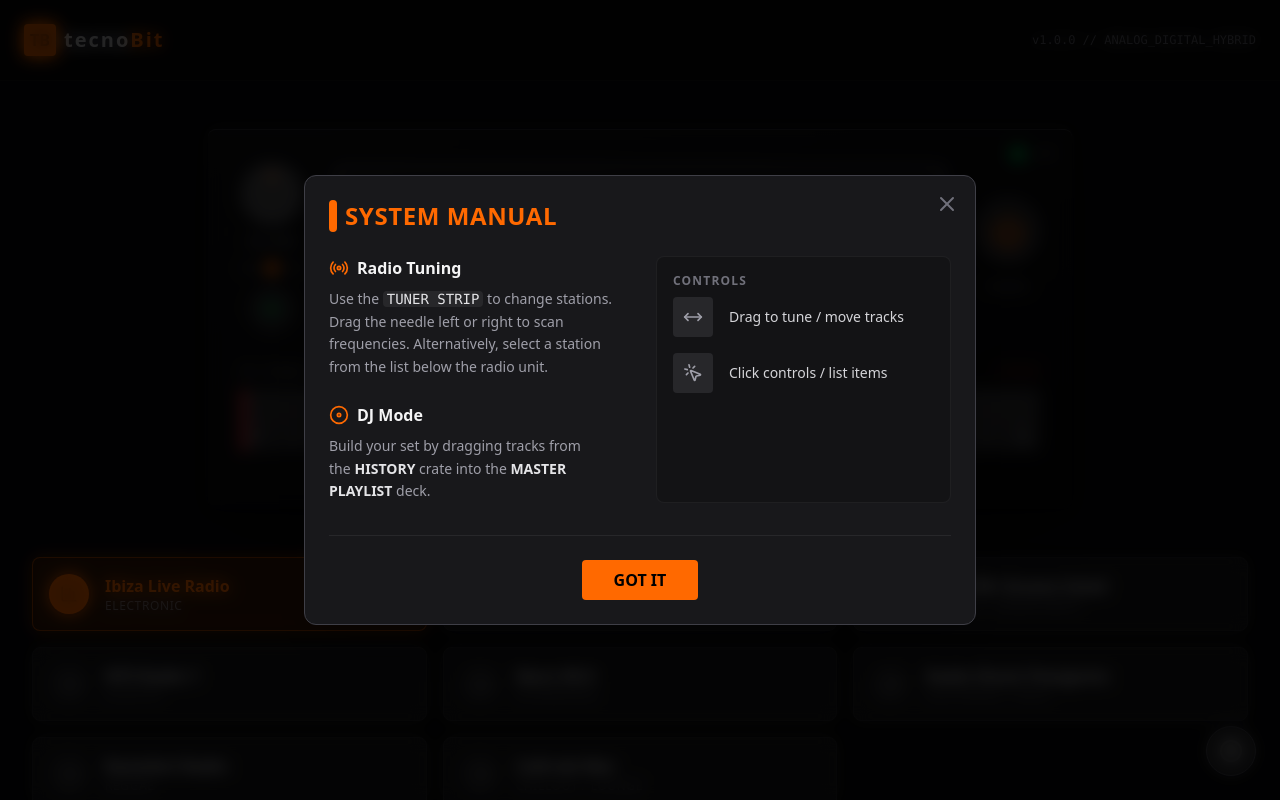
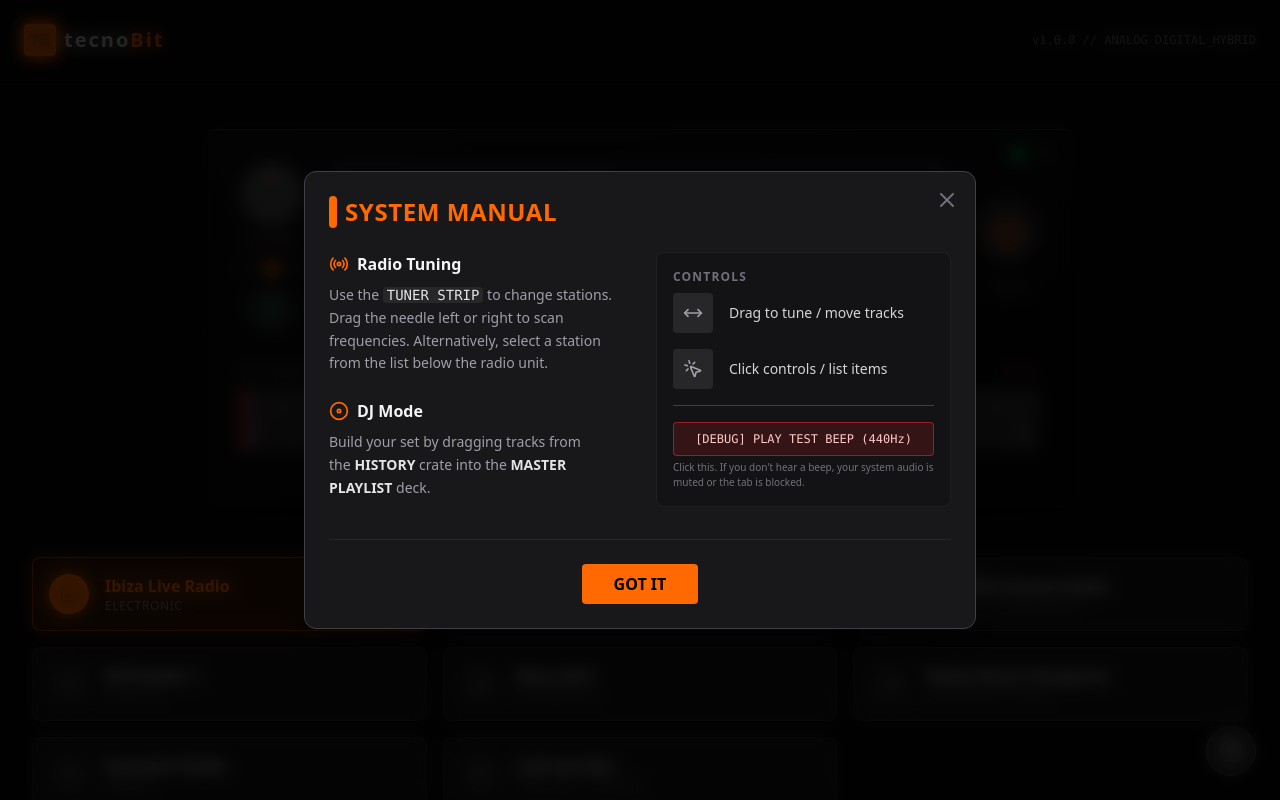
Before and after one commit to frannivan/tecnoBit, a React (Vite) app: page / in a window 1280 px wide. Both pictures are taken after a click on the button "INITIALIZE SYSTEM". Shown: the top 800 px of the page. Built offline with nearby package versions, Linux system fonts and the light colour scheme; grey boxes are pictures that could not be loaded.

Commit message:
Add Test Tone to Help Guide and debug audio errors

```diff
--- a/src/components/common/HelpGuide.tsx
+++ b/src/components/common/HelpGuide.tsx
@@ -77,6 +77,28 @@ export const HelpGuide: React.FC<HelpGuideProps> = ({ onClose }) => {
                             </div>
                             <span className="text-zinc-300 text-sm">Click controls / list items</span>
                         </div>
+
+                        <div className="pt-4 border-t border-zinc-700">
+                             <button
+                                onClick={() => {
+                                    const ac = new (window.AudioContext || (window as any).webkitAudioContext)();
+                                    const osc = ac.createOscillator();
+                                    const gain = ac.createGain();
+                                    osc.connect(gain);
+                                    gain.connect(ac.destination);
+                                    osc.frequency.setValueAtTime(440, ac.currentTime);
+                                    gain.gain.setValueAtTime(0.1, ac.currentTime);
+                                    osc.start();
+                                    osc.stop(ac.currentTime + 0.5);
+                                }}
+                                className="w-full py-2 bg-red-900/30 border border-red-500/50 text-red-200 rounded hover:bg-red-900/50 transition-colors text-xs font-mono"
+                             >
+                                [DEBUG] PLAY TEST BEEP (440Hz)
+                             </button>
+                             <p className="text-[10px] text-zinc-500 mt-1">
+                                Click this. If you don't hear a beep, your system audio is muted or the tab is blocked.
+                             </p>
+                        </div>
                     </div>
                 </div>
 
--- a/src/hooks/useAudioPlayer.ts
+++ b/src/hooks/useAudioPlayer.ts
@@ -56,6 +56,10 @@ export const useAudioPlayer = () => {
 
     // Only update src if it's different and we want to play
     if (audio.src !== currentStation.streamUrl) {
+        // Reset state before loading
+        setLoading(true);
+        setError(null);
+
         audio.src = currentStation.streamUrl;
         audio.load();
     }
@@ -65,6 +69,7 @@ export const useAudioPlayer = () => {
       if (playPromise !== undefined) {
         playPromise.catch(error => {
           console.error("Auto-play was prevented:", error);
+          setError("AUTOPLAY BLOCKED / STREAM ERROR");
           pause();
         });
       }
```
